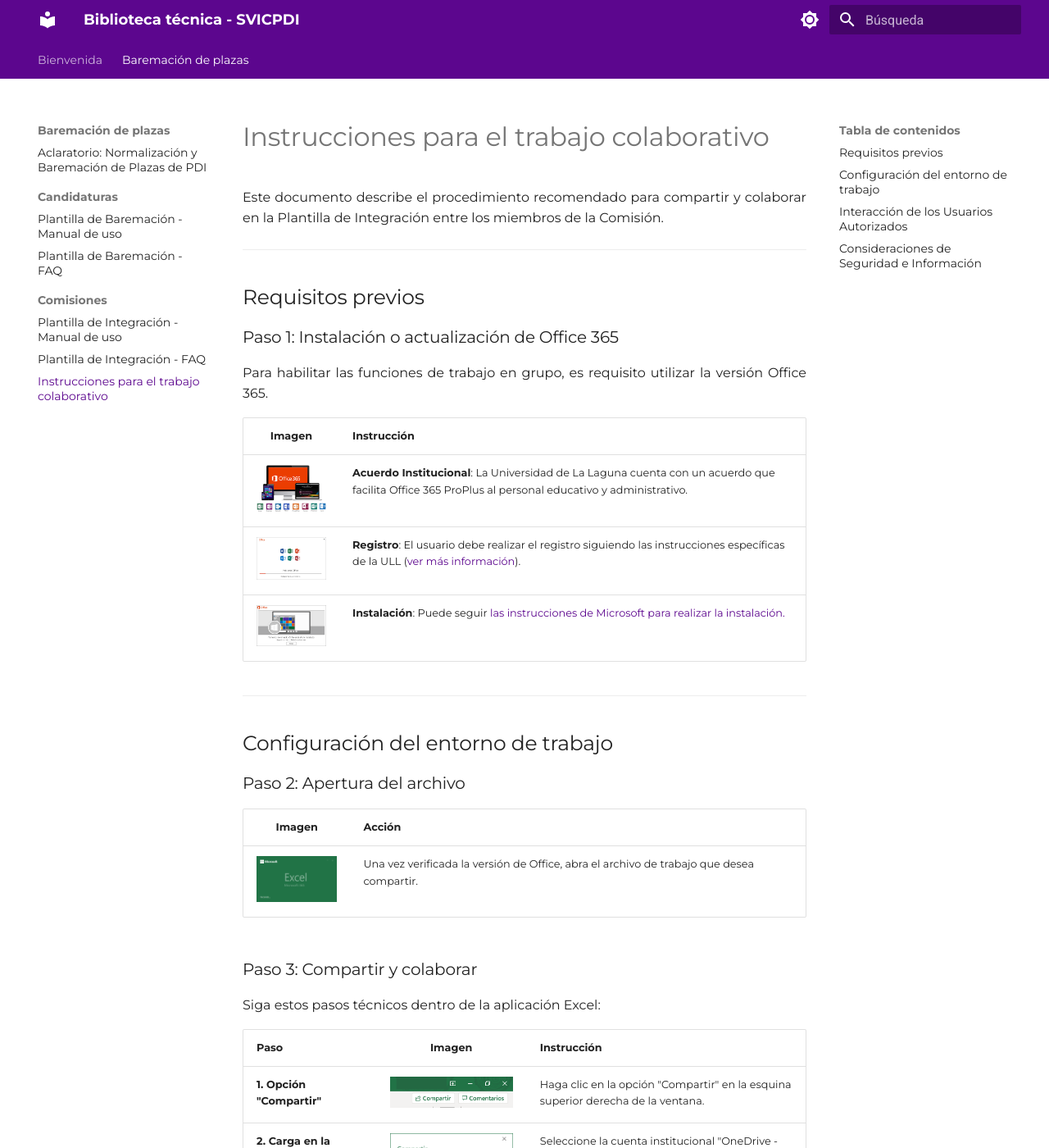
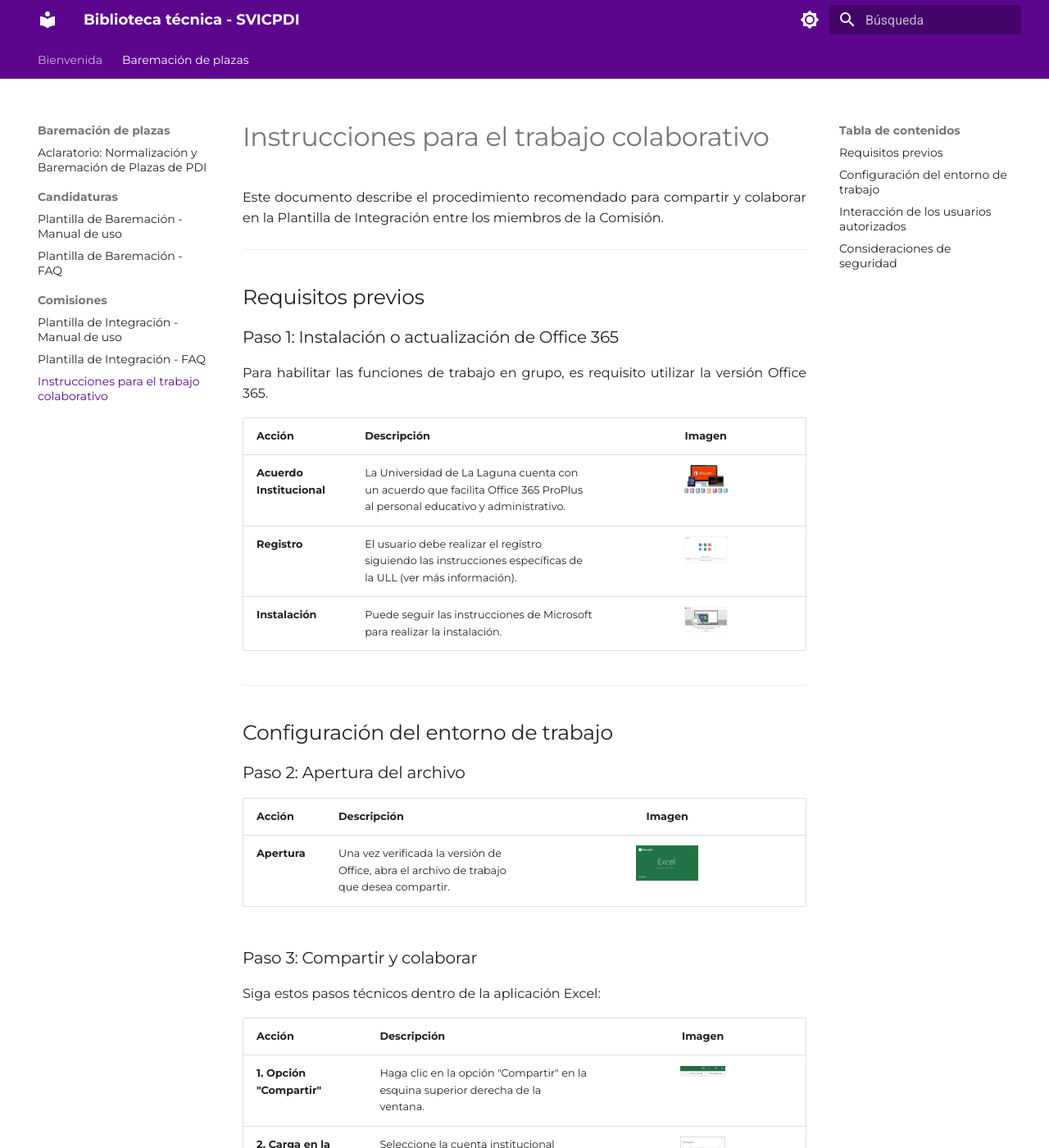
Before and after one commit to svicpdi/biblioteca-tecnica, an MkDocs documentation site: the page built from docs/baremacion/comisiones/colaboracion.md, in a window 1280 px wide and 1400 px high. Shown: the whole window at 82% size. Built offline with MkDocs 1.6.1 and Material for MkDocs 9.7.7, drawn with Linux system fonts in a browser that asks for light colours; the version menu is left out; some of the changed text lies outside the part shown.

Commit message:
feat: se añade mención al autoguardado
fix: se corrige el orden y ancho de las imágenes

fix: se corrige la pérdida de hipervínculos del paso 1

```diff
--- a/docs/baremacion/comisiones/colaboracion.md
+++ b/docs/baremacion/comisiones/colaboracion.md
@@ -10,11 +10,11 @@ Este documento describe el procedimiento recomendado para compartir y colaborar
 
 Para habilitar las funciones de trabajo en grupo, es requisito utilizar la versión Office 365.
 
-| Imagen | Instrucción |
-| :---: | :--- |
-| ![office 365](../../assets/images/image_colaboracion_1.png){ width="100" } | **Acuerdo Institucional**: La Universidad de La Laguna cuenta con un acuerdo que facilita Office 365 ProPlus al personal educativo y administrativo. |
-| ![registro](../../assets/images/image_colaboracion_3.png){ width="100" } | **Registro**: El usuario debe realizar el registro siguiendo las instrucciones específicas de la ULL ([ver más información](https://www.ull.es/servicios/stic/2022/09/08/microsoft-office-365-proplus/)). |
-| ![instalación](../../assets/images/image_colaboracion_2.png){ width="100" } | **Instalación**: Puede seguir [las instrucciones de Microsoft para realizar la instalación.](https://support.microsoft.com/es-es/office/descargar-instalar-o-reinstalar-microsoft-365-u-office-2024-en-un-equipo-pc-o-mac-4414eaaf-0478-48be-9c42-23adc4716658) |
+| Acción | Descripción | Imagen |
+| :--- | :--- | :---: |
+| **Acuerdo Institucional** | La Universidad de La Laguna cuenta con un acuerdo que facilita Office 365 ProPlus al personal educativo y administrativo. | ![office 365](../../assets/images/image_colaboracion_1.png){ width="25%" } |
+| **Registro** | El usuario debe realizar el registro siguiendo las instrucciones específicas de la ULL (ver más información). | ![instalación 1](../../assets/images/image_colaboracion_3.png){ width="25%" } |
+| **Instalación** | Puede seguir las instrucciones de Microsoft para realizar la instalación. | ![instalación 2](../../assets/images/image_colaboracion_2.png){ width="25%" } |
 
 ---
 
@@ -22,34 +22,35 @@ Para habilitar las funciones de trabajo en grupo, es requisito utilizar la versi
 
 ### Paso 2: Apertura del archivo
 
-| Imagen | Acción |
-| :---: | :--- |
-| ![apertura](../../assets/images/image_colaboracion_4.png){ width="100" } | Una vez verificada la versión de Office, abra el archivo de trabajo que desea compartir. |
+| Acción | Descripción | Imagen |
+| :--- | :--- | :---: |
+| **Apertura** | Una vez verificada la versión de Office, abra el archivo de trabajo que desea compartir. | ![apertura](../../assets/images/image_colaboracion_4.png){ width="25%" } |
 
 ### Paso 3: Compartir y colaborar
 
 Siga estos pasos técnicos dentro de la aplicación Excel:
 
-| Paso | Imagen | Instrucción |
-| :--- | :---: | :--- |
-| **1. Opción "Compartir"** | ![opción compartir](../../assets/images/image_colaboracion_5.png){ width="150" } | Haga clic en la opción "Compartir" en la esquina superior derecha de la ventana. |
-| **2. Carga en la Nube** | ![dominio ull](../../assets/images/image_colaboracion_13.png){ width="150" } <br><br> ![espere a que cargue](../../assets/images/image_colaboracion_6.png){ width="150" } | Seleccione la cuenta institucional "OneDrive - ull.edu.es" y espere a que el archivo se cargue. |
-| **3. Configuración de Vínculos** | ![permisos 1](../../assets/images/image_colaboracion_7.png){ width="150" } <br><br> ![permisos 2](../../assets/images/image_colaboracion_8.png){ width="150" } | <ul><li>Acceda a "Configuración de vínculos".</li><li>Seleccione la opción "Personas determinadas".</li><li>En "Otras configuraciones", active la casilla "Permitir la edición".</li><li>Pulse en "Aplicar".</li></ul> |
-| **4. Envío** | ![envío de credenciales](../../assets/images/image_colaboracion_9.png){ width="300" } | Introduzca los correos electrónicos de las personas autorizadas para generar el envío del vínculo. |
+| Acción | Descripción | Imagen |
+| :--- | :--- | :---: |
+| **1. Opción "Compartir"** | Haga clic en la opción "Compartir" en la esquina superior derecha de la ventana. | ![opción compartir](../../assets/images/image_colaboracion_5.png){ width="25%" } |
+| **2. Carga en la Nube** | Seleccione la cuenta institucional "OneDrive - ull.edu.es" y espere a que el archivo se cargue. | ![dominio ull](../../assets/images/image_colaboracion_13.png){ width="25%" } <br><br> ![espere a que cargue](../../assets/images/image_colaboracion_6.png){ width="25%" } |
+| **3. Configuración de Vínculos** | <ul><li>Acceda a "Configuración de vínculos".</li><li>Seleccione la opción "Personas determinadas".</li><li>En "Otras configuraciones", active la casilla "Permitir la edición".</li><li>Pulse en "Aplicar".</li></ul> | ![permisos 1](../../assets/images/image_colaboracion_7.png){ width="25%" } <br><br> ![permisos 2](../../assets/images/image_colaboracion_8.png){ width="25%" } |
+| **4. Envío** | Introduzca los correos electrónicos de las personas autorizadas para generar el envío del vínculo. | ![envío de credenciales](../../assets/images/image_colaboracion_9.png){ width="25%" } |
 
 ---
 
-## Interacción de los Usuarios Autorizados
+## Interacción de los usuarios autorizados
 
-| Paso | Imagen | Descripción |
-| :--- | :---: | :--- |
-| **Notificación** | ![correo recibido](../../assets/images/image_colaboracion_10.png){ width="200" } | Los colaboradores recibirán un correo electrónico para abrir el archivo directamente. |
-| **Identidad** | ![código verificación](../../assets/images/image_colaboracion_11.png){ width="200" } | El sistema solicitará un código de verificación para confirmar la identidad antes de permitir el acceso. |
-| **Modo Colaborativo** | ![trabajo colaborativo](../../assets/images/image_colaboracion_12.png){ width="300" } | Una vez dentro, el propietario y los usuarios autorizados podrán trabajar de forma simultánea. El programa indicará quién se ha unido y quién tiene abierto el libro en ese momento. |
+| Acción | Descripción | Imagen |
+| :--- | :--- | :---: |
+| **Notificación** | Los colaboradores recibirán un correo electrónico para abrir el archivo directamente. | ![correo recibido](../../assets/images/image_colaboracion_10.png){ width="25%" } |
+| **Identidad** | El sistema solicitará un código de verificación para confirmar la identidad antes de permitir el acceso. | ![código verificación](../../assets/images/image_colaboracion_11.png){ width="25%" } |
+| **Modo Colaborativo** | Una vez dentro, el propietario y los usuarios autorizados podrán trabajar de forma simultánea. El programa indicará quién se ha unido y quién tiene abierto el libro en ese momento. | ![trabajo colaborativo](../../assets/images/image_colaboracion_12.png){ width="25%" } |
+| **Autoguardado** | Verifique que el interruptor de AutoGuardado (arriba a la izquierda) esté Activado. Esto garantiza que los cambios de todos los usuarios se fusionen al instante. | ![autoguardado](../../assets/images/image_colaboracion_autoguardado.png){ width="25%" } |
 
 ---
 
-## Consideraciones de Seguridad e Información
+## Consideraciones de seguridad
 
 !!! danger "Restricción crítica"
     Este procedimiento **no debe utilizarse** bajo ninguna circunstancia para compartir el archivo con candidaturas.
```
Also changed, not shown: docs/assets/images/image_colaboracion_autoguardado.png (added), 1 other file.
